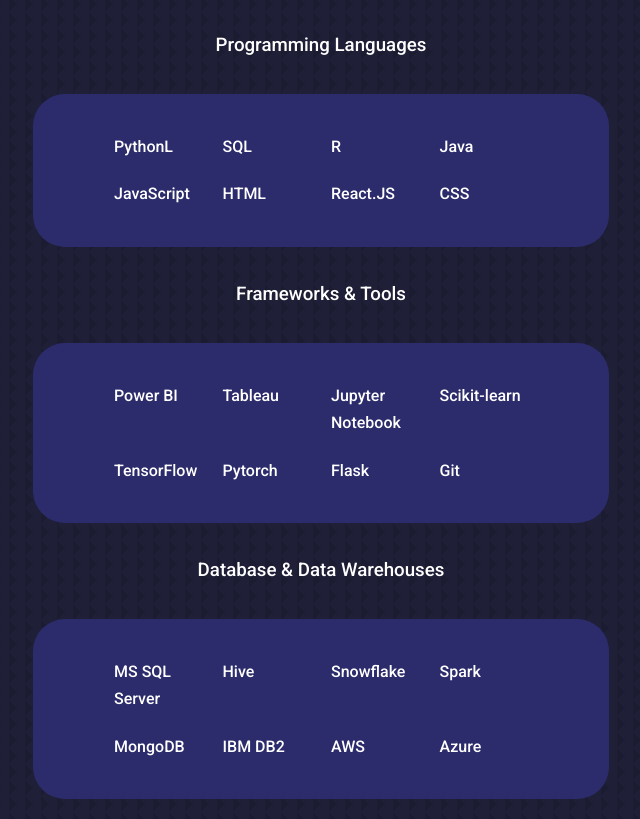
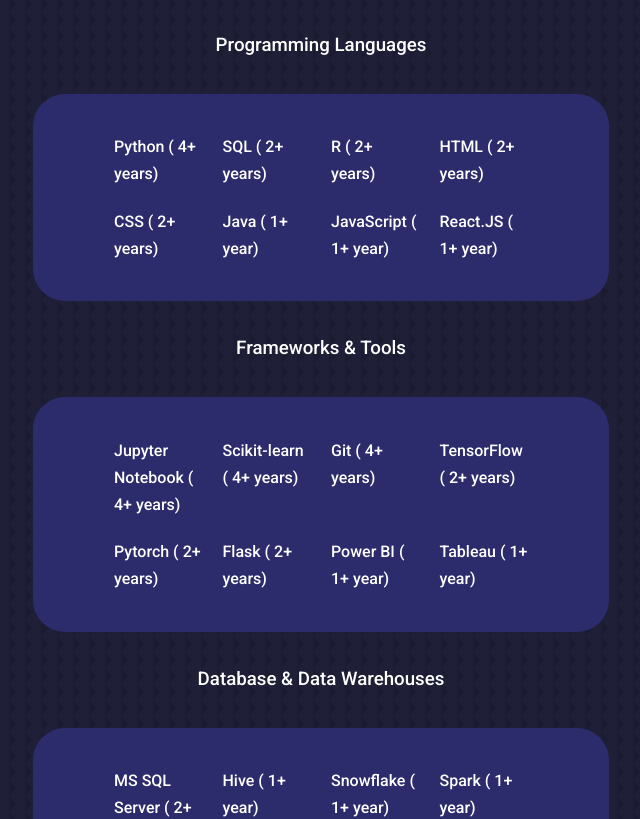
Before and after one commit to ChiaLinz/Jeffrey-Hsieh-Portfolio, a React (Create React App) app: page / in a window 1280 px wide. Shown: the part 1540-2359 px from the top of the page, without its empty margins (319-959 px from the left). Built offline with nearby package versions, Linux system fonts and the light colour scheme.

Commit message:
update experience years

```diff
--- a/src/components/experience/Experience.jsx
+++ b/src/components/experience/Experience.jsx
@@ -10,82 +10,82 @@
         <h3 style={{ textAlign: 'center' }}>Programming Languages</h3>
         <div className="experience__content" style={{ display: 'grid', gridTemplateColumns: 'repeat(4, 1fr)' }}>
           <article className="experience__details">
-            <h4>PythonL</h4>
+            <h4>Python ( 4+ years)</h4>
           </article>
           <article className="experience__details">
-            <h4>SQL</h4>
+            <h4>SQL ( 2+ years)</h4>
           </article>
           <article className="experience__details">
-            <h4>R</h4>
+            <h4>R ( 2+ years)</h4>
           </article>
           <article className="experience__details">
-            <h4>Java</h4>
+            <h4>HTML ( 2+ years)</h4>
           </article>
           <article className="experience__details">
-            <h4>JavaScript</h4>
+            <h4>CSS ( 2+ years)</h4>
           </article>
           <article className="experience__details">
-            <h4>HTML</h4>
+            <h4>Java ( 1+ year)</h4>
           </article>
           <article className="experience__details">
-            <h4>React.JS</h4>
+            <h4>JavaScript ( 1+ year)</h4>
           </article>
           <article className="experience__details">
-            <h4>CSS</h4>
+            <h4>React.JS ( 1+ year)</h4>
           </article>
         </div>
         <h3 style={{ textAlign: 'center' }}>Frameworks & Tools</h3>
         <div className="experience__content" style={{ display: 'grid', gridTemplateColumns: 'repeat(4, 1fr)' }}>
           <article className="experience__details">
-            <h4>Power BI</h4>
+            <h4>Jupyter Notebook ( 4+ years)</h4>
           </article>
           <article className="experience__details">
-            <h4>Tableau</h4>
+            <h4>Scikit-learn ( 4+ years)</h4>
           </article>
           <article className="experience__details">
-            <h4>Jupyter Notebook</h4>
+            <h4>Git ( 4+ years)</h4>
           </article>
           <article className="experience__details">
-            <h4>Scikit-learn</h4>
+            <h4>TensorFlow ( 2+ years)</h4>
           </article>
           <article className="experience__details">
-            <h4>TensorFlow</h4>
+            <h4>Pytorch ( 2+ years)</h4>
           </article>
           <article className="experience__details">
-            <h4>Pytorch</h4>
+            <h4>Flask ( 2+ years)</h4>
           </article>
           <article className="experience__details">
-            <h4>Flask</h4>
+            <h4>Power BI ( 1+ year)</h4>
           </article>
           <article className="experience__details">
-            <h4>Git</h4>
+            <h4>Tableau ( 1+ year)</h4>
           </article>
         </div>
         <h3 style={{ textAlign: 'center' }}>Database & Data Warehouses</h3>
         <div className="experience__content" style={{ display: 'grid', gridTemplateColumns: 'repeat(4, 1fr)' }}>
           <article className="experience__details">
-            <h4>MS SQL Server</h4>
+            <h4>MS SQL Server ( 2+ years)</h4>
           </article>
           <article className="experience__details">
-            <h4>Hive</h4>
+            <h4>Hive ( 1+ year)</h4>
           </article>
           <article className="experience__details">
-            <h4>Snowflake</h4>
+            <h4>Snowflake ( 1+ year)</h4>
           </article>
           <article className="experience__details">
-            <h4>Spark</h4>
+            <h4>Spark ( 1+ year)</h4>
           </article>
           <article className="experience__details">
-            <h4>MongoDB</h4>
+            <h4>MongoDB ( 1+ year)</h4>
           </article>
           <article className="experience__details">
-            <h4>IBM DB2</h4>
+            <h4>IBM DB2 ( 1+ year)</h4>
           </article>
           <article className="experience__details">
-            <h4>AWS</h4>
+            <h4>AWS ( 1+ year)</h4>
           </article>
           <article className="experience__details">
-            <h4>Azure</h4>
+            <h4>Azure ( 1+ year)</h4>
           </article>
         </div>
       </div>
```
